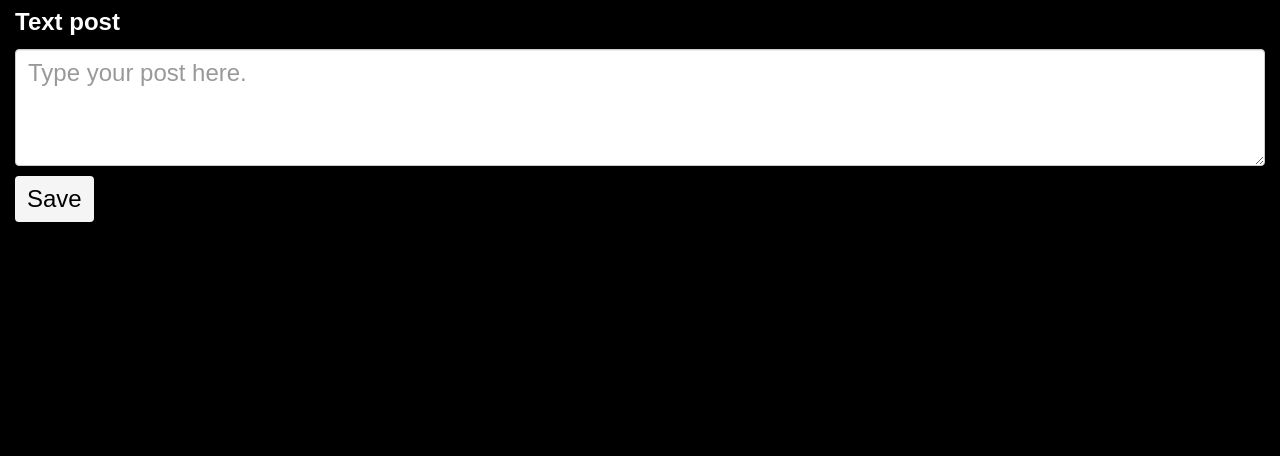
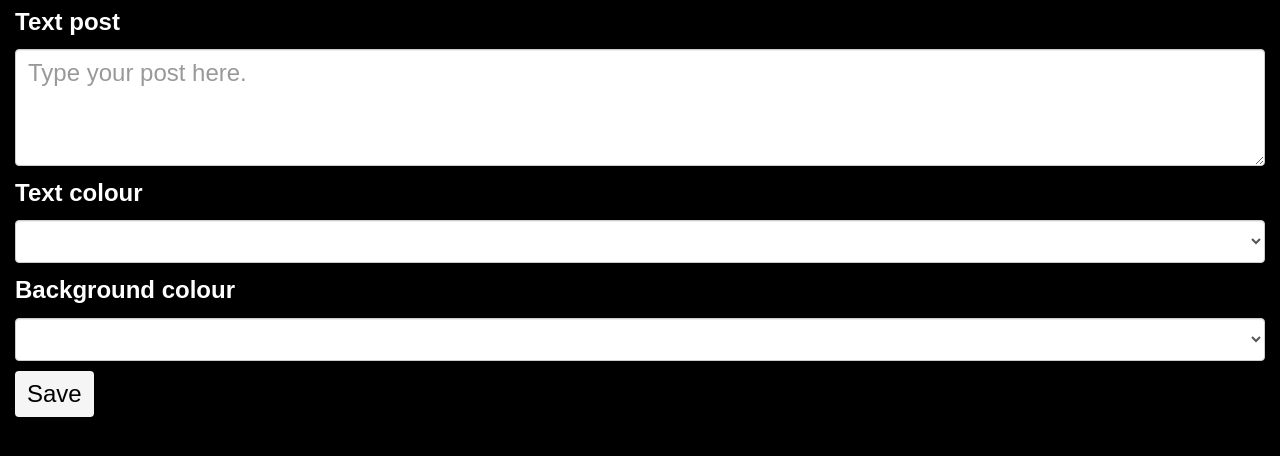
Before and after one commit to 5hwb/BigTextNotes, a Django app: template Board/templates/add_post.html in a window 1280 px wide. Shown: the part 50-506 px from the top of the page. Run offline with Django 3.2, Linux system fonts and the light colour scheme; the template is opened without the code that fills it, so the values that code supplies are empty; some libraries are stand-ins or nearby versions.

Commit message:
Add BG and text colour selection to add_post template

```diff
--- a/Board/templates/add_post.html
+++ b/Board/templates/add_post.html
@@ -5,7 +5,30 @@
 
     <div class="form-group">
       <label for="inputTextPost">Text post</label>
-      <textarea class="form-control" name="post_text" id="inputTextPost" rows="3" placeholder="Type your post here."></textarea>
+      <textarea class="form-control" id="inputTextPost" name="post_text" rows="3" placeholder="Type your post here."></textarea>
+
+      <label for="inputTextColour">Text colour</label>
+      <select class="form-control" id="inputTextColour" name="post_text_colour">
+        {% for colour in TEXT_COLOUR_CHOICES %}
+          {% if colour.0 == existing_post.text_colour %}
+            <option value="{{ colour.0 }}" selected>{{ colour.1 }}</option>
+          {% else %}
+            <option value="{{ colour.0 }}">{{ colour.1 }}</option>
+          {% endif %}
+        {% endfor %}
+      </select>
+
+      <label for="inputBgColour">Background colour</label>
+      <select class="form-control" id="inputBgColour" name="post_bg_colour">
+        {% for colour in BG_COLOUR_CHOICES %}
+          {% if colour.0 == existing_post.bg_colour %}
+            <option value="{{ colour.0 }}" selected>{{ colour.1 }}</option>
+          {% else %}
+            <option value="{{ colour.0 }}">{{ colour.1 }}</option>
+          {% endif %}
+        {% endfor %}
+      </select>
+
       <button type="submit" class="btn btn-primary">Save</button>
     </div>
 </form>
```
Also changed, not shown: Board/views.py (+6 -1 lines).
